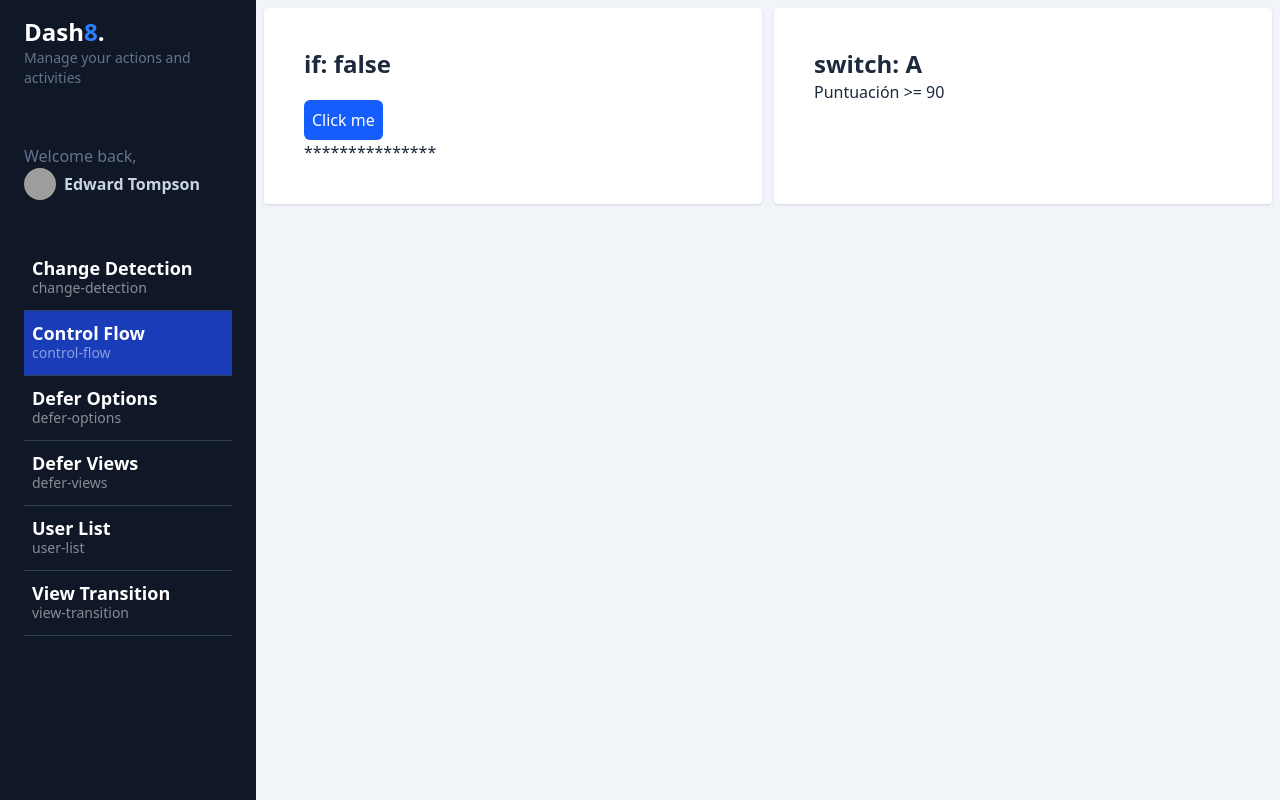
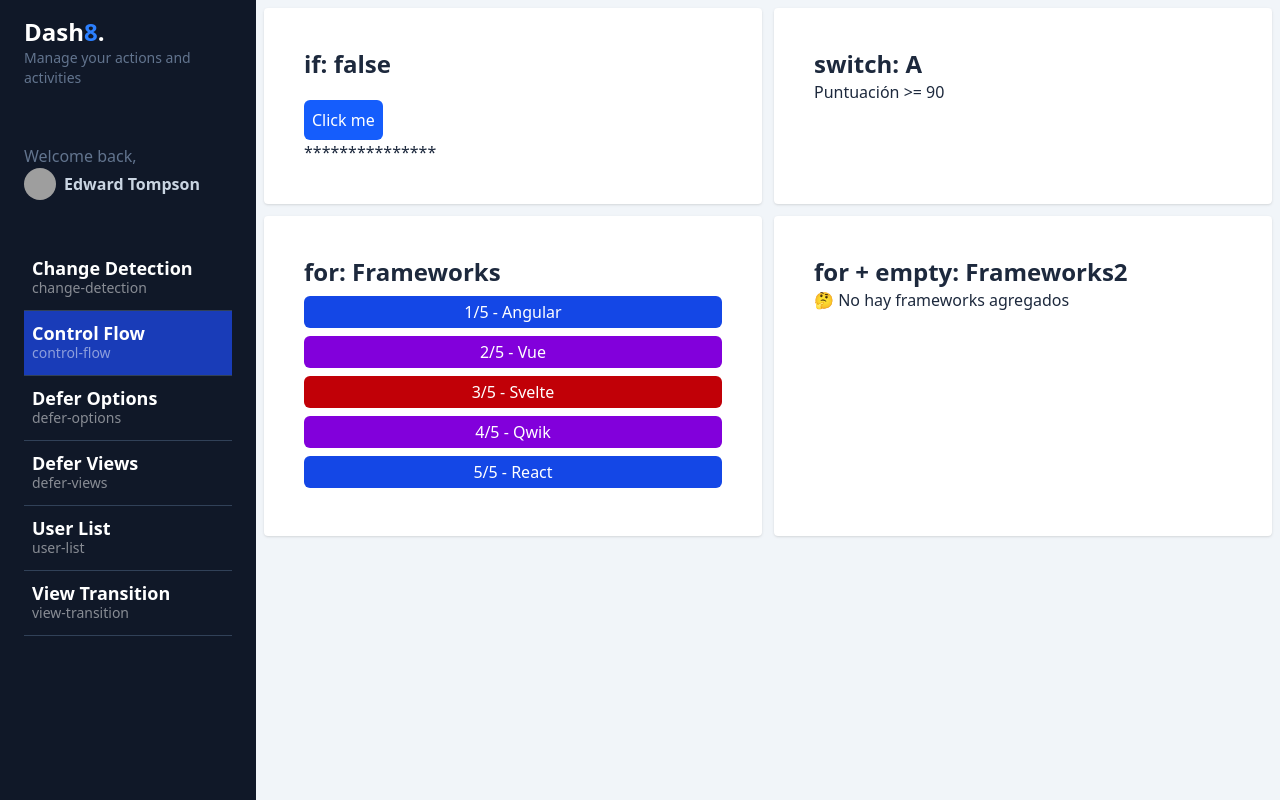
Before and after one commit to Ivanlopez-dev/angular-dashboard, an Angular app: page /dashboard/control-flow in a window 1280 px wide. Built offline with nearby package versions, Linux system fonts and the light colour scheme; grey boxes are pictures that could not be loaded.

Commit message:
add: ✨ control flow - for

```diff
--- a/src/app/dashboard/pages/control-flow/control-flow.component.html
+++ b/src/app/dashboard/pages/control-flow/control-flow.component.html
@@ -27,4 +27,40 @@
     <p>Puntuación <= 50</p>
     } }
   </div>
+
+  <!-- @for -->
+  <div class="bg-white rounded shadow p-10">
+    <h2 class="text-2xl font-bold">for: Frameworks</h2>
+
+    <!-- 1️⃣ First example -->
+    <ul>
+      @for (framework of frameworks(); track framework; let i = $index, first = $first, last =
+      $last, even = $even, odd = $odd, count = $count) {
+
+      <li
+        class="rounded-md my-2 p-1 text-center text-white"
+        [class]="{
+          'bg-red-700': even && !first && !last,
+          'bg-purple-700': odd && !first && !last,
+          'bg-blue-700': first || last,
+        }"
+      >
+        {{ i + 1 }}/{{ count }} - {{ framework }}
+      </li>
+      }
+    </ul>
+  </div>
+
+  <div class="bg-white rounded shadow p-10">
+    <h2 class="text-2xl font-bold">for + empty: Frameworks2</h2>
+
+    <!-- 2️⃣ Second example -->
+    <ul>
+      @for (framework of frameworks2(); track $index) {
+      <li>{{ framework }}</li>
+      } @empty {
+      <li>🤔 No hay frameworks agregados</li>
+      }
+    </ul>
+  </div>
 </section>
--- a/src/app/dashboard/pages/control-flow/control-flow.component.ts
+++ b/src/app/dashboard/pages/control-flow/control-flow.component.ts
@@ -15,6 +15,8 @@ type Grade = 'A' | 'B' | 'C' | 'F';
 export default class ControlFlowComponent {
   public showContent = signal(false);
   public grade = signal<Grade>('A');
+  public frameworks = signal(['Angular', 'Vue', 'Svelte', 'Qwik', 'React']);
+  public frameworks2 = signal([]);
 
   toggleContent() {
     this.showContent.update(value => !value);
```
